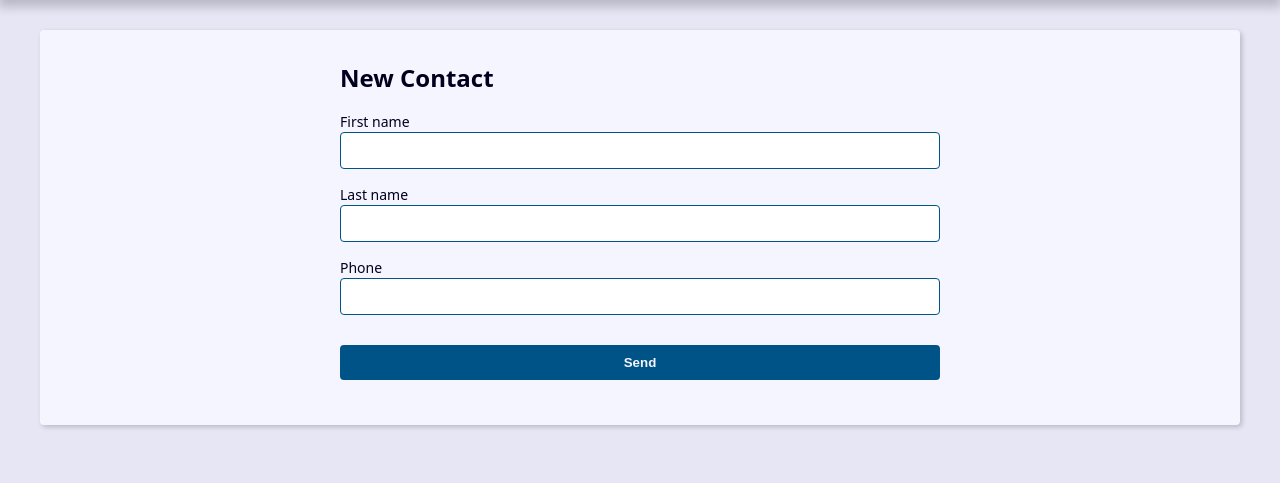
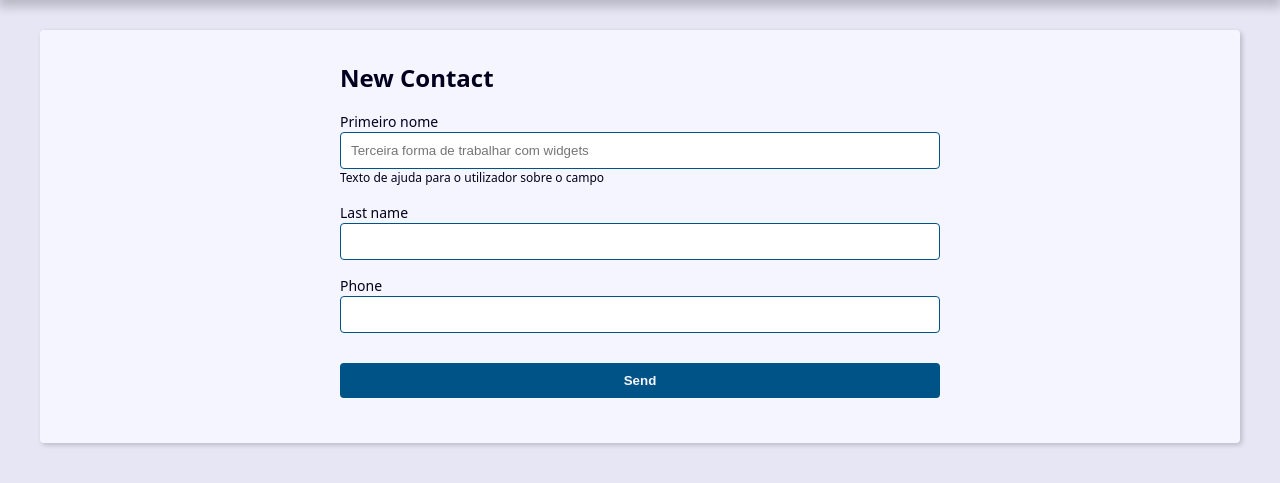
Before and after one commit to maviam/AgendaDj, a Django app: page /contact/create/ in a window 1280 px wide. Shown: the part 239-722 px from the top of the page. Run offline with Django 5.2, Linux system fonts and the light colour scheme.

Commit message:
Intro aos widgets

```diff
--- a/contact/templates/contact/create.html
+++ b/contact/templates/contact/create.html
@@ -12,6 +12,9 @@
                         <label for="{{ field.id_for_label }}">{{ field.label }}</label>
                         {{ field }}
                         {{ field.errors }}
+                        {% if field.help_text %}
+                            <p class="help-text">{{ field.help_text }}</p>
+                        {% endif %}
                     </div>
                 {% endfor %}
             </div>
--- a/contact/views/contact_forms.py
+++ b/contact/views/contact_forms.py
@@ -2,35 +2,10 @@ from django.shortcuts import render, get_object_or_404, redirect
 from django.db.models import Q
 from contact.models import Contact
 from django.core.paginator import Paginator
-from django import forms
-from django.core.exceptions import ValidationError
+from forms import ContactForm
 
-class ContactForm(forms.ModelForm):
-    class Meta:
-        model = Contact
-        fields = ('first_name','last_name','phone',)
 
-    def clean(self):
-        # Para mostrar que a classe tem acesso aos dados dos campos antes da submissão ...
-        cleaned_data = self.cleaned_data # Guarda os valores inseridos em um dicionário
-        print(cleaned_data)
-        # Vamos simular erros
-        self.add_error(
-			None,
-			ValidationError(
-				'Dados em falta ou inválidos',
-				code='invalid'
-			)
-		)
-        # Vamos simular outro erro
-        self.add_error(
-			None,
-			ValidationError(
-				'Nova mensagem de erro',
-				code='invalid'
-			)
-		)
-        return super().clean()
+
 
 # Create your views here.
 def create(request):
--- /dev/null
+++ b/forms.py
@@ -0,0 +1,56 @@
+from django import forms
+from django.core.exceptions import ValidationError
+from contact.models import Contact
+
+class ContactForm(forms.ModelForm):
+
+    first_name = forms.CharField(
+        widget = forms.TextInput(
+            attrs = {
+                    'class': 'classe-a classe-b',
+                    'placeholder': 'Terceira forma de trabalhar com widgets'
+                }
+        ),
+        label = 'Primeiro nome',
+        help_text='Texto de ajuda para o utilizador sobre o campo'
+    )
+
+    def __init__(self, *args, **kwargs):
+        super().__init__(*args, **kwargs)
+        # self.fields['first_name'].widget.attrs.update({
+        #     'class': 'classe-a classe-b',
+        #     'placeholder': 'Escreva aqui'
+        # })
+    class Meta:
+        model = Contact
+        fields = ('first_name','last_name','phone',)
+        # widgets = {
+        #     'first_name': forms.TextInput(
+        #         attrs= {
+        #             'class': 'classe-a classe-b',
+        #             'placeholder': 'Escreva aqui'
+        #         }
+        #     )
+        # }
+
+    def clean(self):
+        # Para mostrar que a classe tem acesso aos dados dos campos antes da submissão ...
+        cleaned_data = self.cleaned_data # Guarda os valores inseridos em um dicionário
+        print(cleaned_data)
+        # Vamos simular erros
+        self.add_error(
+			None,
+			ValidationError(
+				'Dados em falta ou inválidos',
+				code='invalid'
+			)
+		)
+        # Vamos simular outro erro
+        self.add_error(
+			None,
+			ValidationError(
+				'Nova mensagem de erro',
+				code='invalid'
+			)
+		)
+        return super().clean()
```
